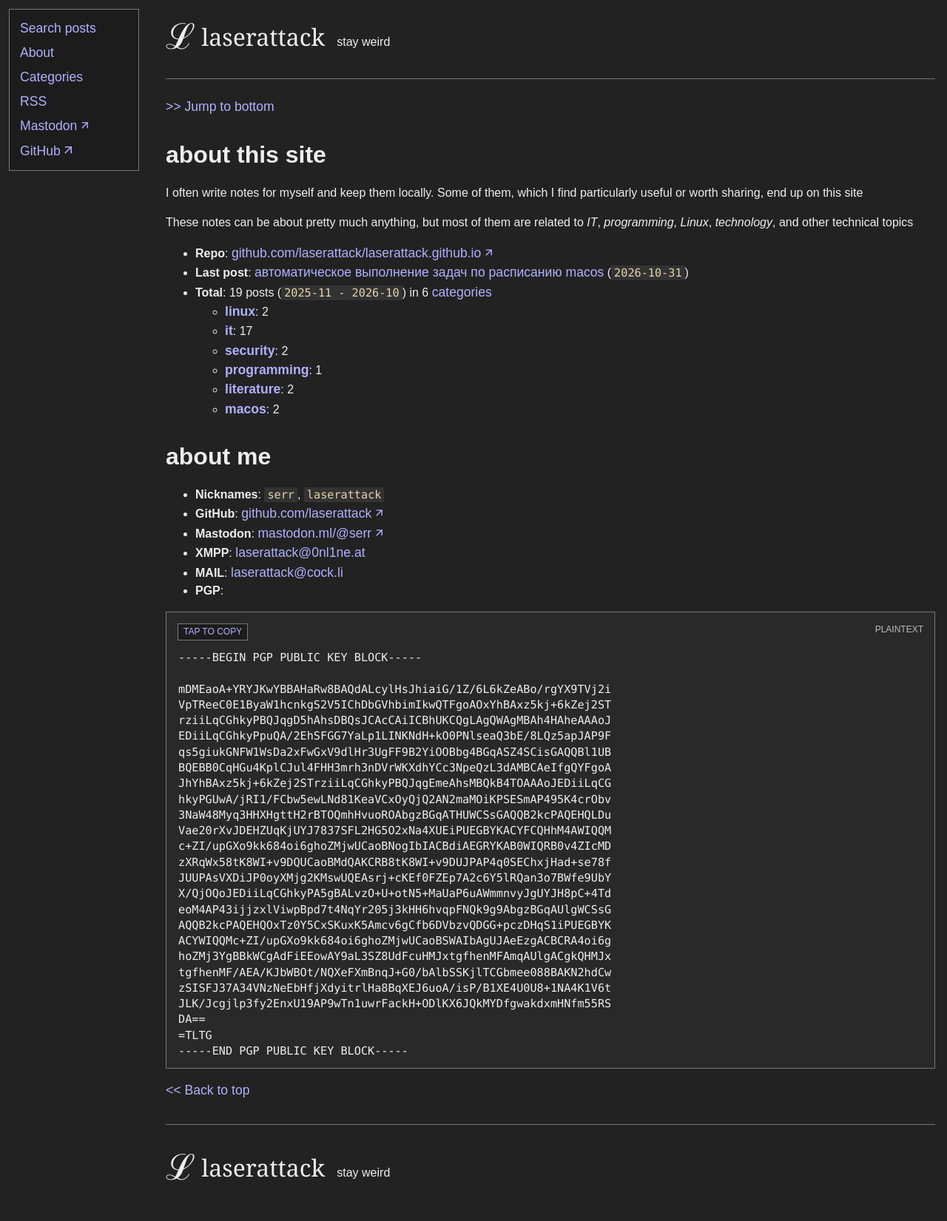
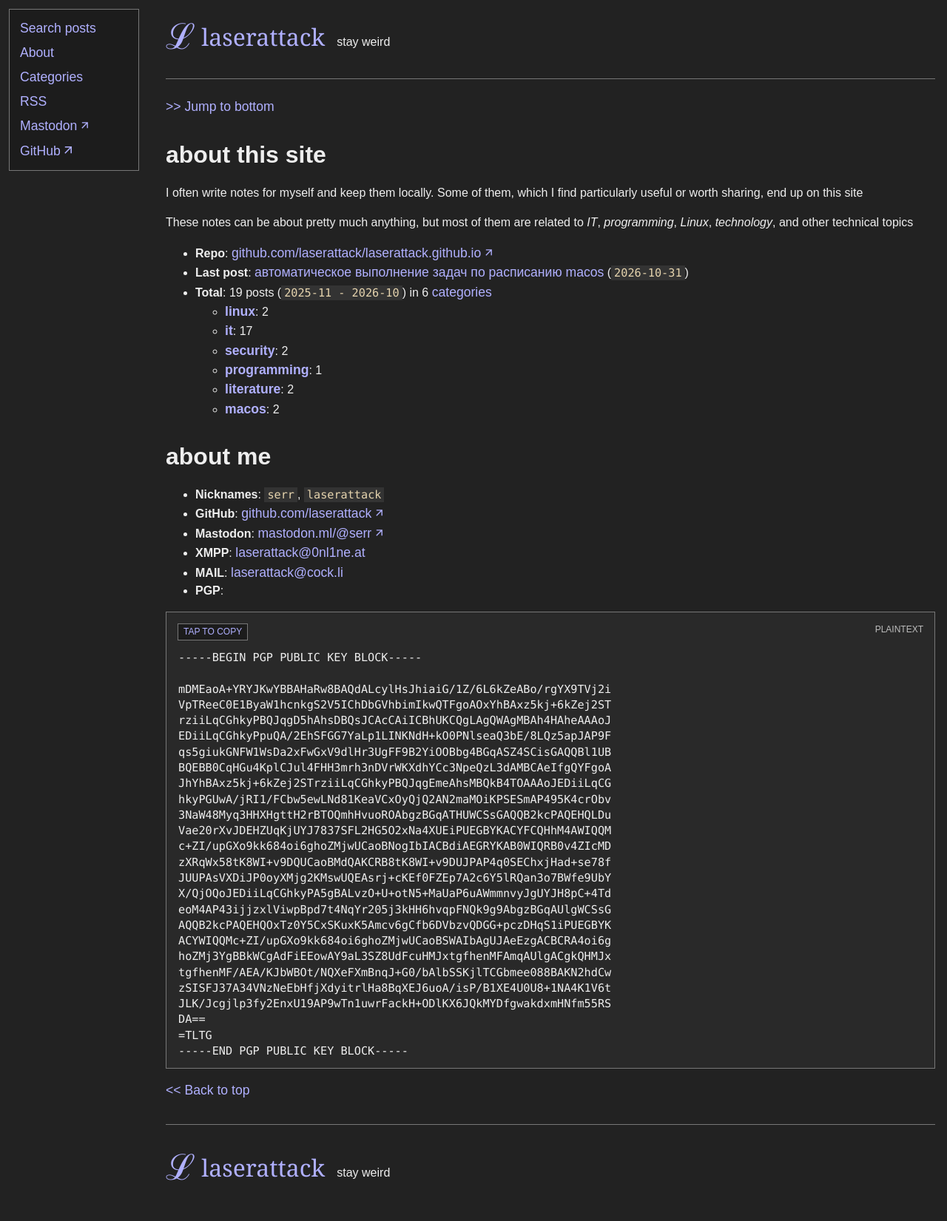
Before and after one commit to laserattack/laserattack.github.io, a Jekyll site: the page built from index.md, in a window 1280 px wide. Shown: the whole page at 74% size. Built offline with Jekyll 4.4.1, drawn with Linux system fonts in a browser that asks for light colours.

Commit message:
change header,footer style

```diff
--- a/assets/page.css
+++ b/assets/page.css
@@ -123,7 +123,7 @@ header {
   line-height: 1;
   vertical-align: -0.08em;
 }
-.site-name, .site-name:visited { color: var(--color-text); }
+.site-name, .site-name:visited { color: var(--color-link); }
 .site-name:hover { color: var(--color-link-hover); }
 .site-signature {
   display: flex;
```
